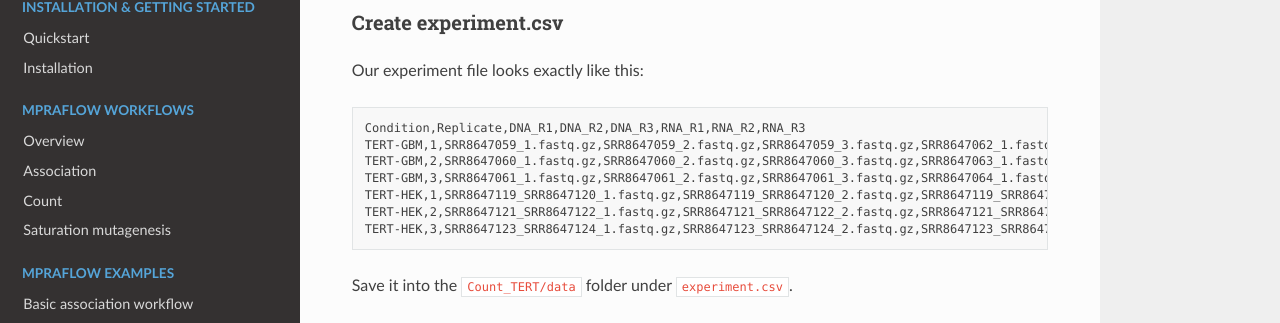
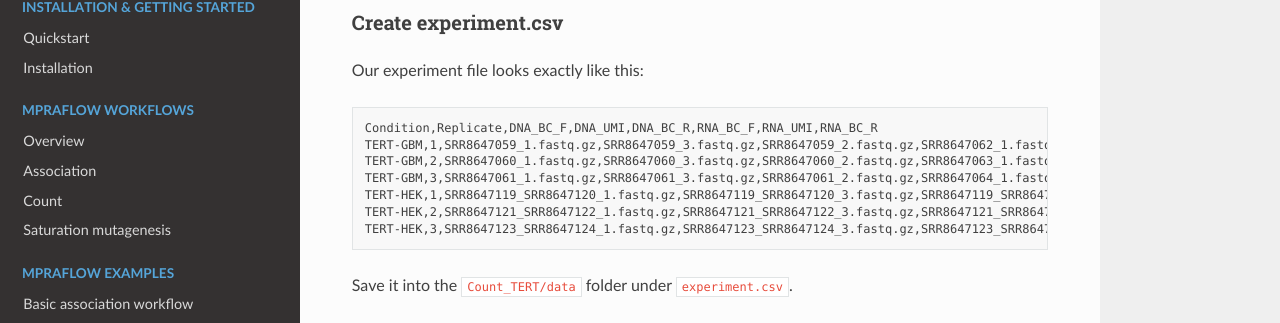
Before and after one commit to shendurelab/MPRAflow, a Sphinx documentation site: the page built from docs/count_example2.rst, in a window 1280 px wide and 900 px high, scrolled down 3438 px. Shown: the part 139-462 px from the top of the window. Built offline with Sphinx 7.4.7 and the Read the Docs theme 2.0.0, drawn with Linux system fonts in a browser that asks for light colours; formulas are drawn with MathJax 3; pages that are not in the unit, such as notebooks, are missing from menus.

Commit message:
using DNA_BC_F,DNA_UMI,DNA_BC_R,RNA_BC_F,RNA_UMI,RNA_BC_R

```diff
--- a/docs/count_example2.rst
+++ b/docs/count_example2.rst
@@ -167,13 +167,14 @@ Our experiment file looks exactly like this:
 
 .. code-block:: text
 
-    Condition,Replicate,DNA_R1,DNA_R2,DNA_R3,RNA_R1,RNA_R2,RNA_R3
-    TERT-GBM,1,SRR8647059_1.fastq.gz,SRR8647059_2.fastq.gz,SRR8647059_3.fastq.gz,SRR8647062_1.fastq.gz,SRR8647062_2.fastq.gz,SRR8647062_3.fastq.gz
-    TERT-GBM,2,SRR8647060_1.fastq.gz,SRR8647060_2.fastq.gz,SRR8647060_3.fastq.gz,SRR8647063_1.fastq.gz,SRR8647063_2.fastq.gz,SRR8647063_3.fastq.gz
-    TERT-GBM,3,SRR8647061_1.fastq.gz,SRR8647061_2.fastq.gz,SRR8647061_3.fastq.gz,SRR8647064_1.fastq.gz,SRR8647064_2.fastq.gz,SRR8647064_3.fastq.gz
-    TERT-HEK,1,SRR8647119_SRR8647120_1.fastq.gz,SRR8647119_SRR8647120_2.fastq.gz,SRR8647119_SRR8647120_3.fastq.gz,SRR8647125_SRR8647126_1.fastq.gz,SRR8647125_SRR8647126_2.fastq.gz,SRR8647125_SRR8647126_3.fastq.gz
-    TERT-HEK,2,SRR8647121_SRR8647122_1.fastq.gz,SRR8647121_SRR8647122_2.fastq.gz,SRR8647121_SRR8647122_3.fastq.gz,SRR8647127_SRR8647128_1.fastq.gz,SRR8647127_SRR8647128_2.fastq.gz,SRR8647127_SRR8647128_3.fastq.gz
-    TERT-HEK,3,SRR8647123_SRR8647124_1.fastq.gz,SRR8647123_SRR8647124_2.fastq.gz,SRR8647123_SRR8647124_3.fastq.gz,SRR8647129_SRR8647130_1.fastq.gz,SRR8647129_SRR8647130_2.fastq.gz,SRR8647129_SRR8647130_3.fastq.gz
+    Condition,Replicate,DNA_BC_F,DNA_UMI,DNA_BC_R,RNA_BC_F,RNA_UMI,RNA_BC_R
+    TERT-GBM,1,SRR8647059_1.fastq.gz,SRR8647059_3.fastq.gz,SRR8647059_2.fastq.gz,SRR8647062_1.fastq.gz,SRR8647062_3.fastq.gz,SRR8647062_2.fastq.gz
+    TERT-GBM,2,SRR8647060_1.fastq.gz,SRR8647060_3.fastq.gz,SRR8647060_2.fastq.gz,SRR8647063_1.fastq.gz,SRR8647063_3.fastq.gz,SRR8647063_2.fastq.gz
+    TERT-GBM,3,SRR8647061_1.fastq.gz,SRR8647061_3.fastq.gz,SRR8647061_2.fastq.gz,SRR8647064_1.fastq.gz,SRR8647064_3.fastq.gz,SRR8647064_2.fastq.gz
+    TERT-HEK,1,SRR8647119_SRR8647120_1.fastq.gz,SRR8647119_SRR8647120_3.fastq.gz,SRR8647119_SRR8647120_2.fastq.gz,SRR8647125_SRR8647126_1.fastq.gz,SRR8647125_SRR8647126_3.fastq.gz,SRR8647125_SRR8647126_2.fastq.gz
+    TERT-HEK,2,SRR8647121_SRR8647122_1.fastq.gz,SRR8647121_SRR8647122_3.fastq.gz,SRR8647121_SRR8647122_2.fastq.gz,SRR8647127_SRR8647128_1.fastq.gz,SRR8647127_SRR8647128_3.fastq.gz,SRR8647127_SRR8647128_2.fastq.gz
+    TERT-HEK,3,SRR8647123_SRR8647124_1.fastq.gz,SRR8647123_SRR8647124_3.fastq.gz,SRR8647123_SRR8647124_2.fastq.gz,SRR8647129_SRR8647130_1.fastq.gz,SRR8647129_SRR8647130_3.fastq.gz,SRR8647129_SRR8647130_2.fastq.gz
+
 
 Save it into the :code:`Count_TERT/data` folder under :code:`experiment.csv`.
 
```
Also changed, not shown: docs/count_example1.rst (+4 -4 lines).
